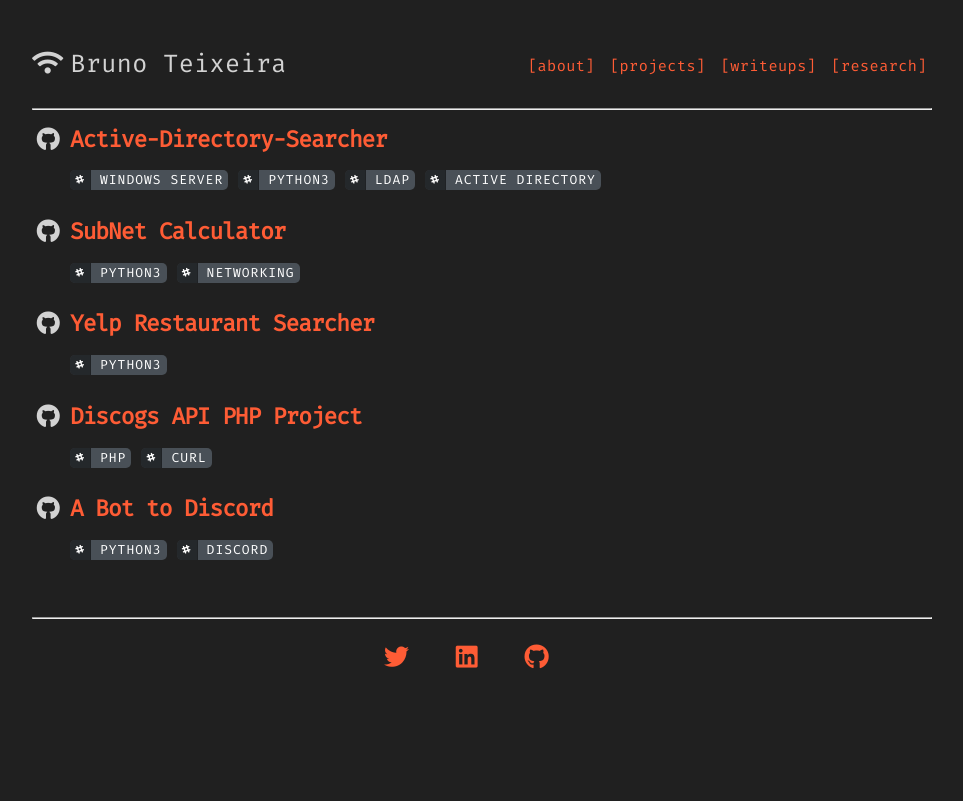
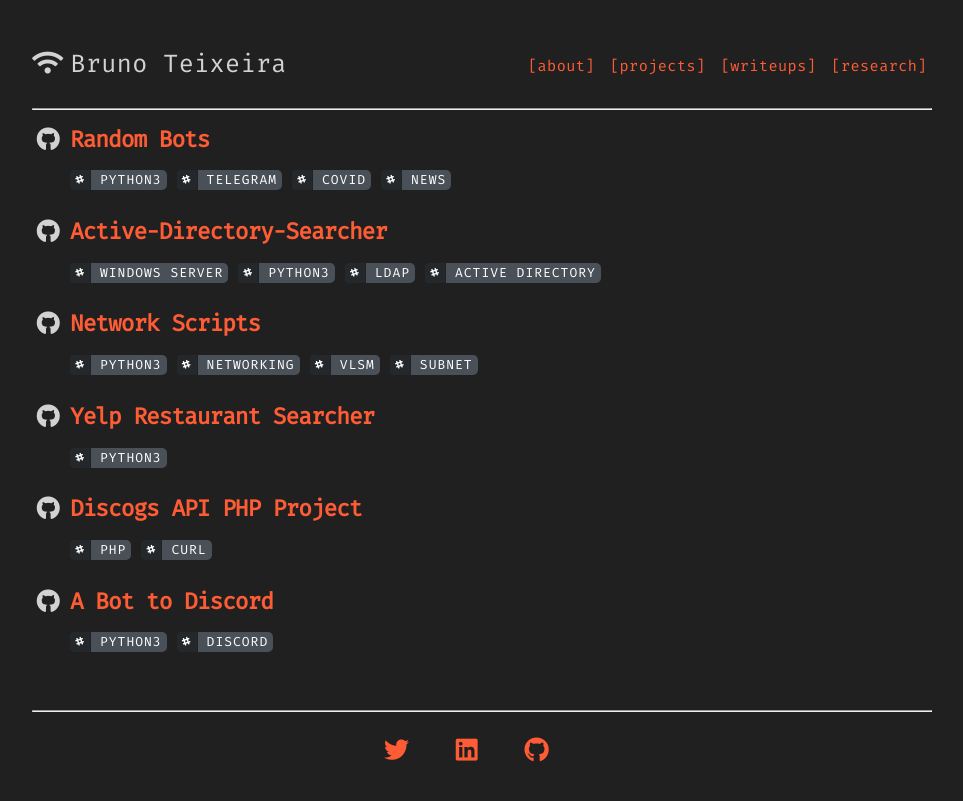
Before and after one commit to BrunoTeixeira1996/BrunoTeixeira1996.github.io, a Jekyll site: the page built from projects/index.html, in a window 1280 px wide. Shown: the top 801 px of the page, without its empty margins (158-1121 px from the left). Built offline with Jekyll 4.4.1, drawn with Linux system fonts in a browser that asks for light colours; nearby versions of some CDN libraries; the list of posts is cut into pages by our own code.

Commit message:
added Random Bots and Network Scripts Projects

```diff
--- a/_data/projects.yml
+++ b/_data/projects.yml
@@ -1,12 +1,15 @@
 projects:
+  - title: Random Bots
+    link : "https://github.com/BrunoTeixeira1996/random_bots"
+    tags : [Python3, Telegram, Covid, News]
+
   - title: Active-Directory-Searcher
     link: "https://github.com/BrunoTeixeira1996/Active-Directory-Searcher"
     tags: [Windows Server, Python3, LDAP, Active Directory]
 
-
-  - title: SubNet Calculator
-    link: "https://github.com/BrunoTeixeira1996/SubNet-Calc"
-    tags: [Python3, Networking]
+  - title: Network Scripts
+    link: "https://github.com/BrunoTeixeira1996/network-scripts"
+    tags: [Python3, Networking, VLSM, Subnet]
 
   - title: Yelp Restaurant Searcher
     link: "https://github.com/BrunoTeixeira1996/Yelp-Restaurant-Searcher"
```
